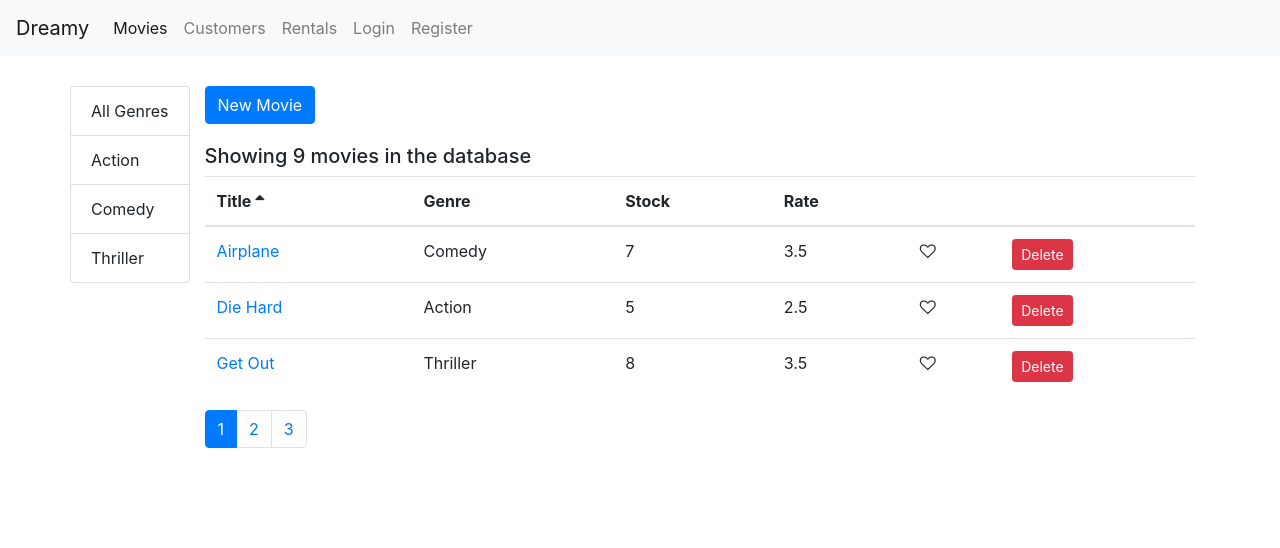
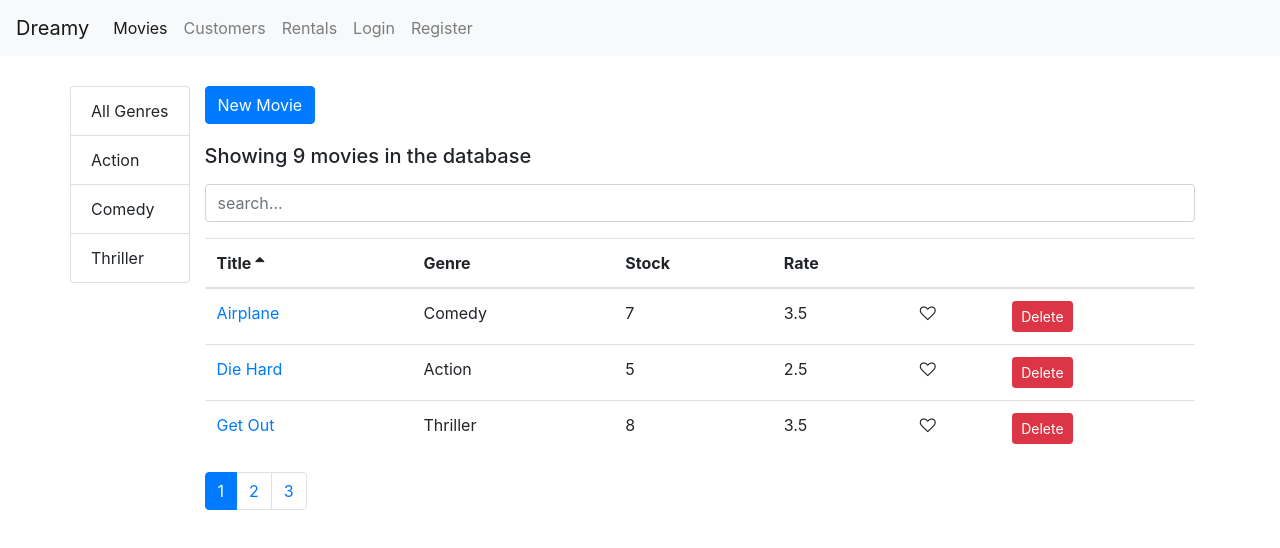
Before and after one commit to MatinSasan/sample-react-mosh-movies, a React (Create React App) app: page /movies in a window 1280 px wide. Shown: the top 548 px of the page. Built offline with nearby package versions, Linux system fonts and the light colour scheme.

Commit message:
added filter functionality and searchox component in /common

```diff
--- a/src/components/Movies.jsx
+++ b/src/components/Movies.jsx
@@ -9,6 +9,7 @@
 import MoviesTable from './moviesTable';
 
 import _ from 'lodash';
+import SearchBox from './common/searchBox';
 
 export class Movies extends Component {
   state = {
@@ -16,7 +17,8 @@
     pageSize: 3,
     currentPage: 1,
     genres: [],
-    selectedGenre: '',
+    searchQuery: '',
+    selectedGenre: null,
     sortColumn: { path: 'title', order: 'asc' }
   };
 
@@ -44,11 +46,15 @@
   };
 
   handleGenreSelect = genre => {
-    this.setState({ selectedGenre: genre, currentPage: 1 });
+    this.setState({ selectedGenre: genre, searchQuery: '', currentPage: 1 });
   };
 
   handleSort = sortColumn => {
     this.setState({ sortColumn });
+  };
+
+  handleSearch = query => {
+    this.setState({ searchQuery: query, selectedGenre: null, currentPage: 1 });
   };
 
   getPagedData = () => {
@@ -57,13 +63,18 @@
       currentPage,
       movies: allMovies,
       selectedGenre,
-      sortColumn
+      sortColumn,
+      searchQuery
     } = this.state;
 
-    const filtered =
-      selectedGenre && selectedGenre._id
-        ? allMovies.filter(m => m.genre._id === selectedGenre._id)
-        : allMovies;
+    let filtered = allMovies;
+
+    if (searchQuery)
+      filtered = allMovies.filter(m =>
+        m.title.toLowerCase().startsWith(searchQuery.toLowerCase())
+      );
+    else if (selectedGenre && selectedGenre._id)
+      filtered = allMovies.filter(m => m.genre._id === selectedGenre._id);
 
     const sorted = _.orderBy(filtered, [sortColumn.path], [sortColumn.order]);
 
@@ -74,7 +85,7 @@
 
   render() {
     const { length: count } = this.state.movies;
-    const { pageSize, currentPage, sortColumn } = this.state;
+    const { pageSize, currentPage, sortColumn, searchQuery } = this.state;
 
     if (count === 0) return <h5>No movies in database</h5>;
 
@@ -97,7 +108,7 @@
           </Link>
 
           <h5>Showing {totalCount} movies in the database</h5>
-
+          <SearchBox value={searchQuery} onChange={this.handleSearch} />
           <MoviesTable
             movies={movies}
             sortColumn={sortColumn}
--- /dev/null
+++ b/src/components/common/searchBox.jsx
@@ -0,0 +1,16 @@
+import React from 'react';
+
+const SearchBox = ({ value, onChange }) => {
+  return (
+    <input
+      type="text"
+      name="query"
+      className="form-control my-3"
+      placeholder="search..."
+      value={value}
+      onChange={e => onChange(e.currentTarget.value)}
+    />
+  );
+};
+
+export default SearchBox;
```
